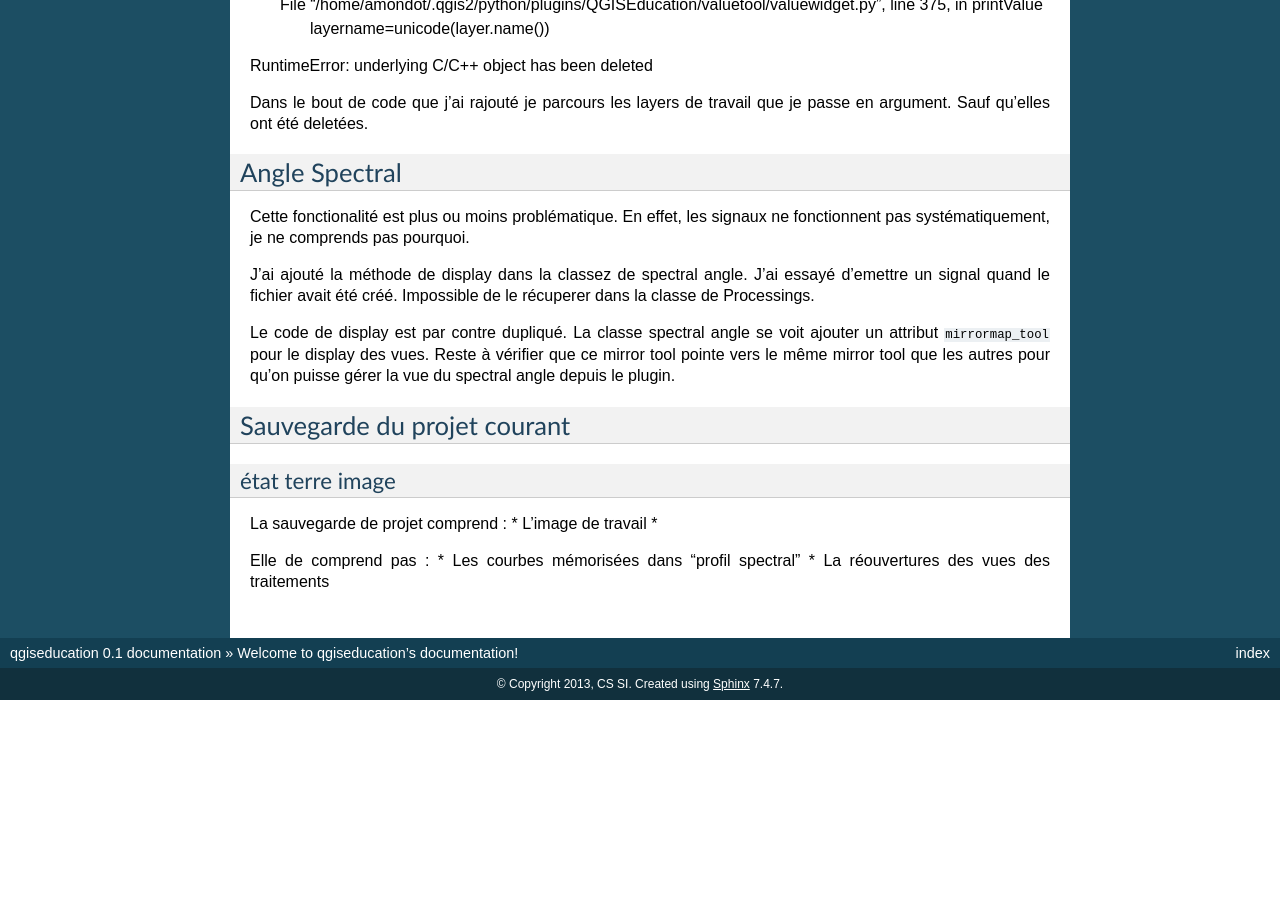
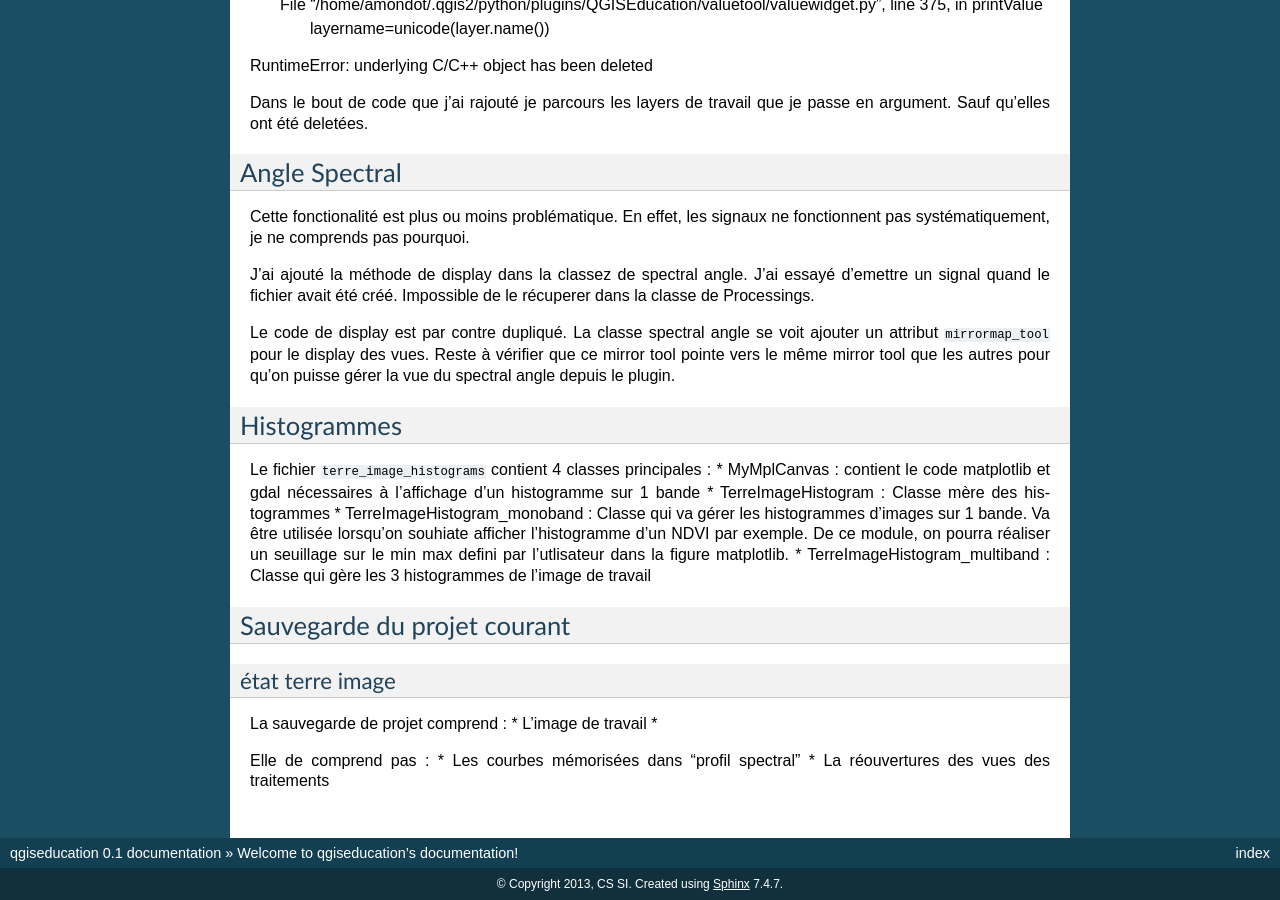
Before and after one commit to CS-SI/TerreImage, a Sphinx documentation site: the page built from help/source/index.rst, in a window 1280 px wide and 900 px high, scrolled down 2820 px. Built offline with Sphinx 7.4.7, drawn with Linux system fonts in a browser that asks for light colours; formulas are drawn with MathJax 3; before the commit the page ends 3520 px from its top, so only the background shows below that.

```diff
--- a/help/source/index.rst
+++ b/help/source/index.rst
@@ -185,6 +185,14 @@ Le code de display est par contre dupliqué. La classe spectral angle se voit aj
 Reste à vérifier que ce mirror tool pointe vers le même mirror tool que les autres pour qu'on puisse gérer la vue du spectral angle depuis le plugin.
 
 
+Histogrammes
+============
+Le fichier ``terre_image_histograms`` contient 4 classes principales :
+* MyMplCanvas : contient le code matplotlib et gdal nécessaires à l'affichage d'un histogramme sur 1 bande
+* TerreImageHistogram : Classe mère des histogrammes
+* TerreImageHistogram_monoband : Classe qui va gérer les histogrammes d'images sur 1 bande. Va être utilisée lorsqu'on souhiate afficher l'histogramme d'un NDVI par exemple. De ce module, on pourra réaliser un seuillage sur le min max defini par l'utlisateur dans la figure matplotlib.
+* TerreImageHistogram_multiband : Classe qui gère les 3 histogrammes de l'image de travail
+
 
 
 Sauvegarde du projet courant
```
Also changed, not shown: terre_image_task.py (+7 -1 lines), 1 other file.
